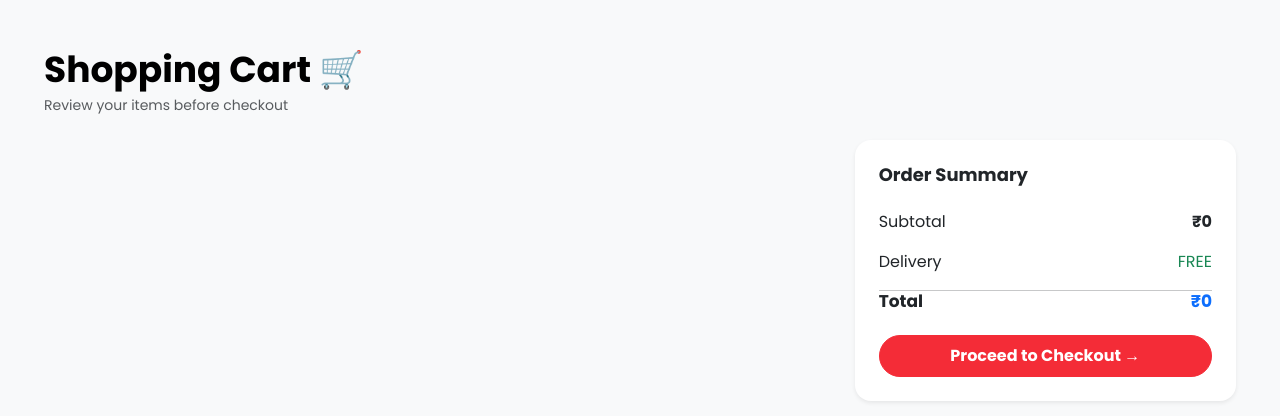
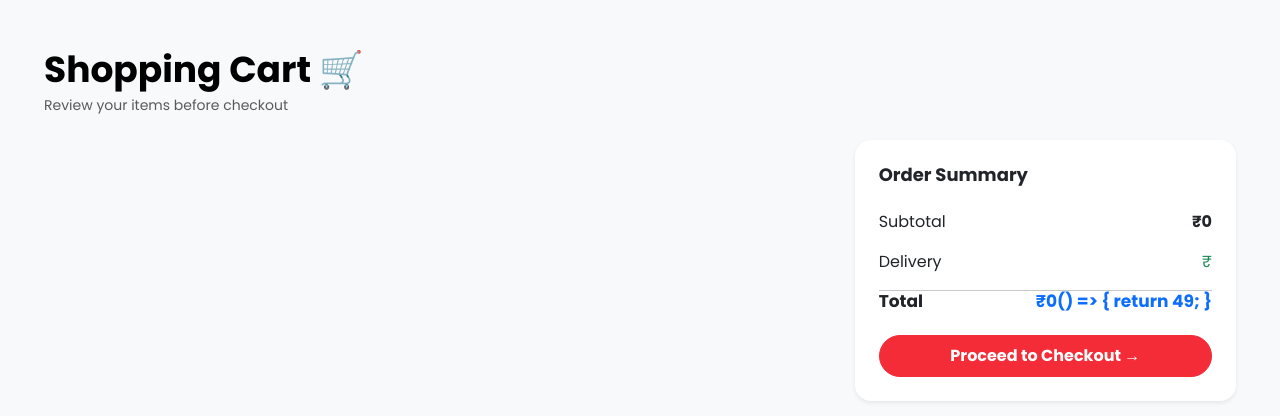
Before and after one commit to Atul-yadav09/Headphone-Hub, a React (Vite) app in the folder headphone-website/: page /cart in a window 1280 px wide. Shown: the top 416 px of the page. Built offline with nearby package versions, Linux system fonts and the light colour scheme.

Commit message:
update admin pannel

```diff
--- a/headphone-website/src/pages/home/Cart.jsx
+++ b/headphone-website/src/pages/home/Cart.jsx
@@ -135,6 +135,10 @@ function Cart() {
             total + item.product.price * item.quantity,
         0
     );
+
+    const deliverCharge=()=>{
+        return 49;
+    }
     return (
         <div
             className="container-fluid py-5"
@@ -289,7 +293,7 @@ function Cart() {
                                 <div className="d-flex justify-content-between mb-3">
                                     <span>Delivery</span>
                                     <span className="text-success">
-                                        FREE
+                                        ₹{deliverCharge}
                                     </span>
                                 </div>
 
@@ -301,7 +305,7 @@ function Cart() {
                                     </h5>
 
                                     <h5 className="fw-bold text-primary">
-                                        ₹{totalAmount}
+                                        ₹{totalAmount + deliverCharge}
                                     </h5>
                                 </div>
 
```
